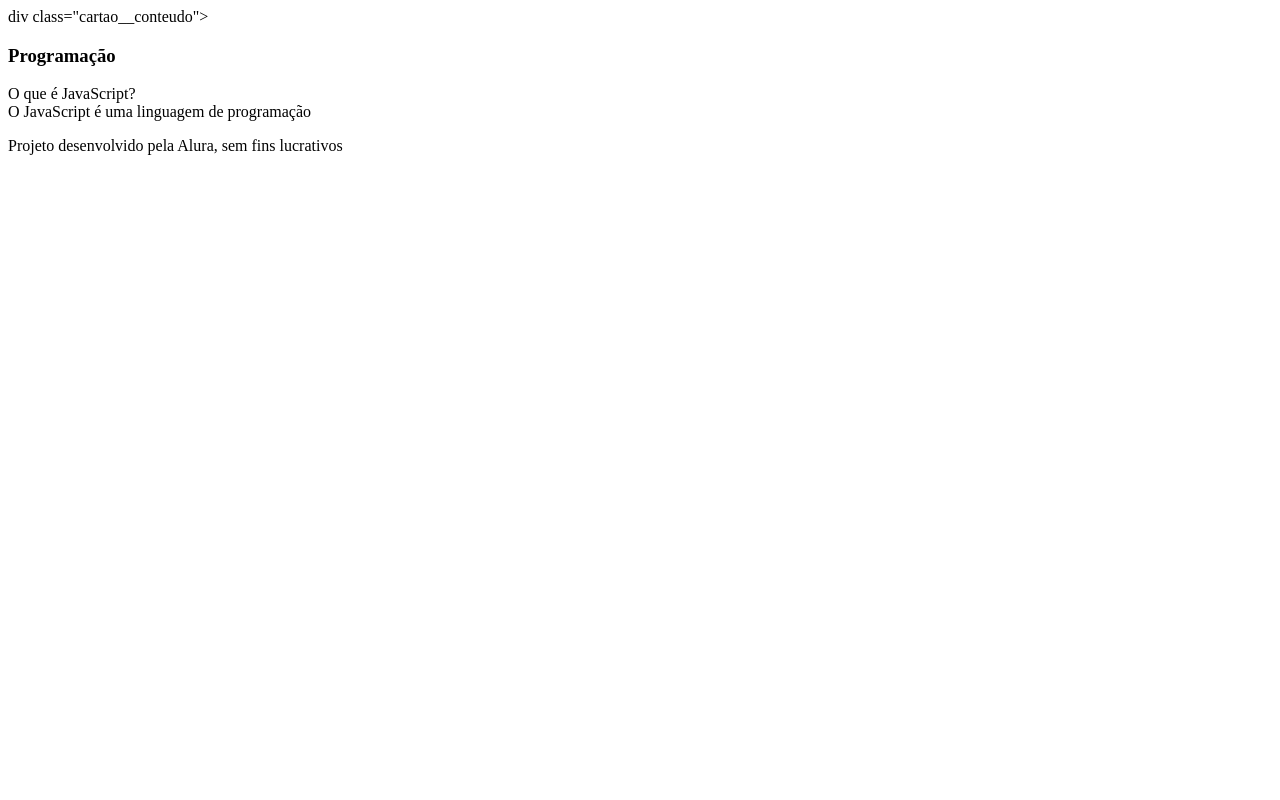
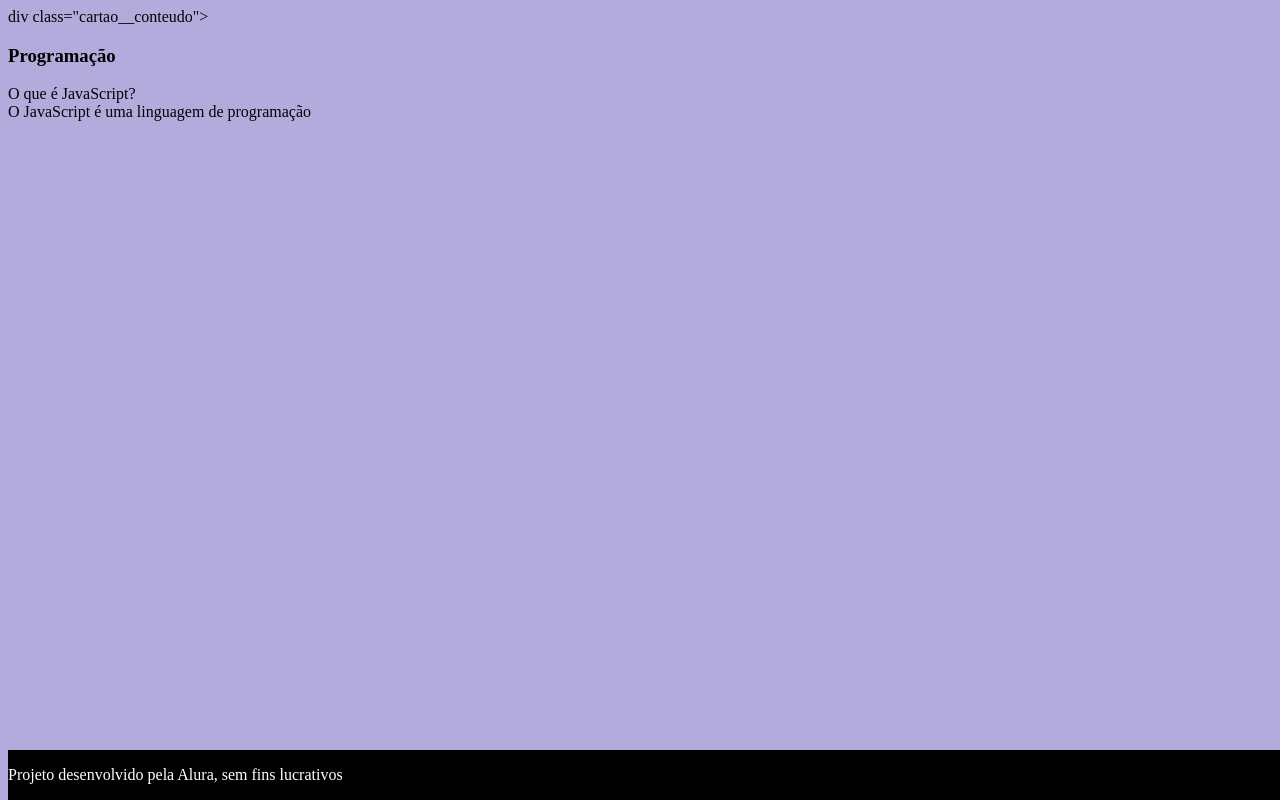
Before and after one commit to yukiix24/flashcards, a plain HTML site: page index.html in a window 1280 px wide. Drawn offline with Linux system fonts and the light colour scheme.

Commit message:
codigohtml

```diff
--- a/index.html
+++ b/index.html
@@ -3,6 +3,7 @@
 <head>
     <meta charset="UTF-8">
     <meta name="viewport" content="width=device-width, initial-scale=1.0">
+    <link rel="stylesheet" href="style.css">
     <title>flashcards</title>
 </head>
 <body>
--- a/style.css
+++ b/style.css
@@ -0,0 +1,11 @@
+body {
+    background-color: rgb(180, 171, 221);
+}
+
+footer {
+    background-color: black;
+    color: white;
+    bottom:0;
+    position:fixed;
+    width:100%;
+}
```
